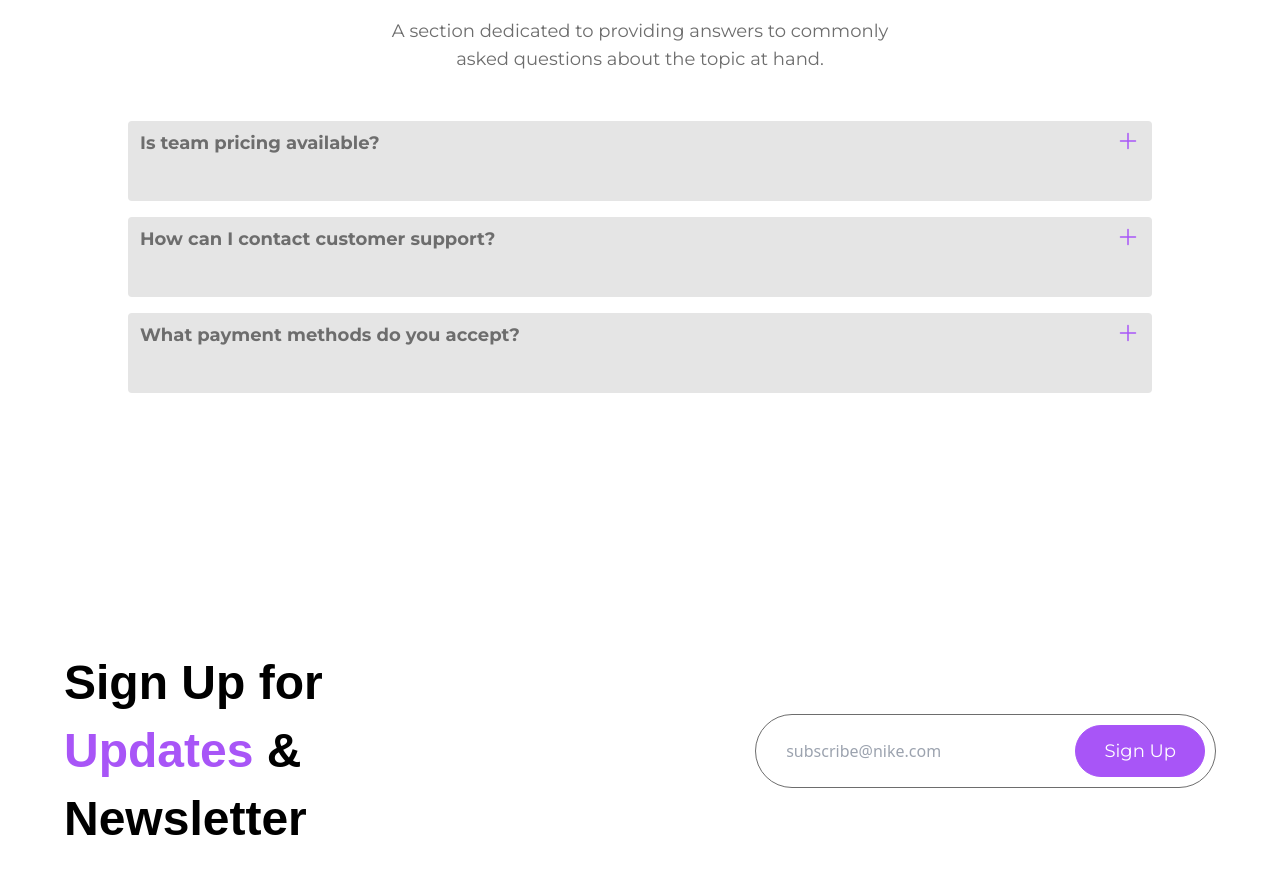
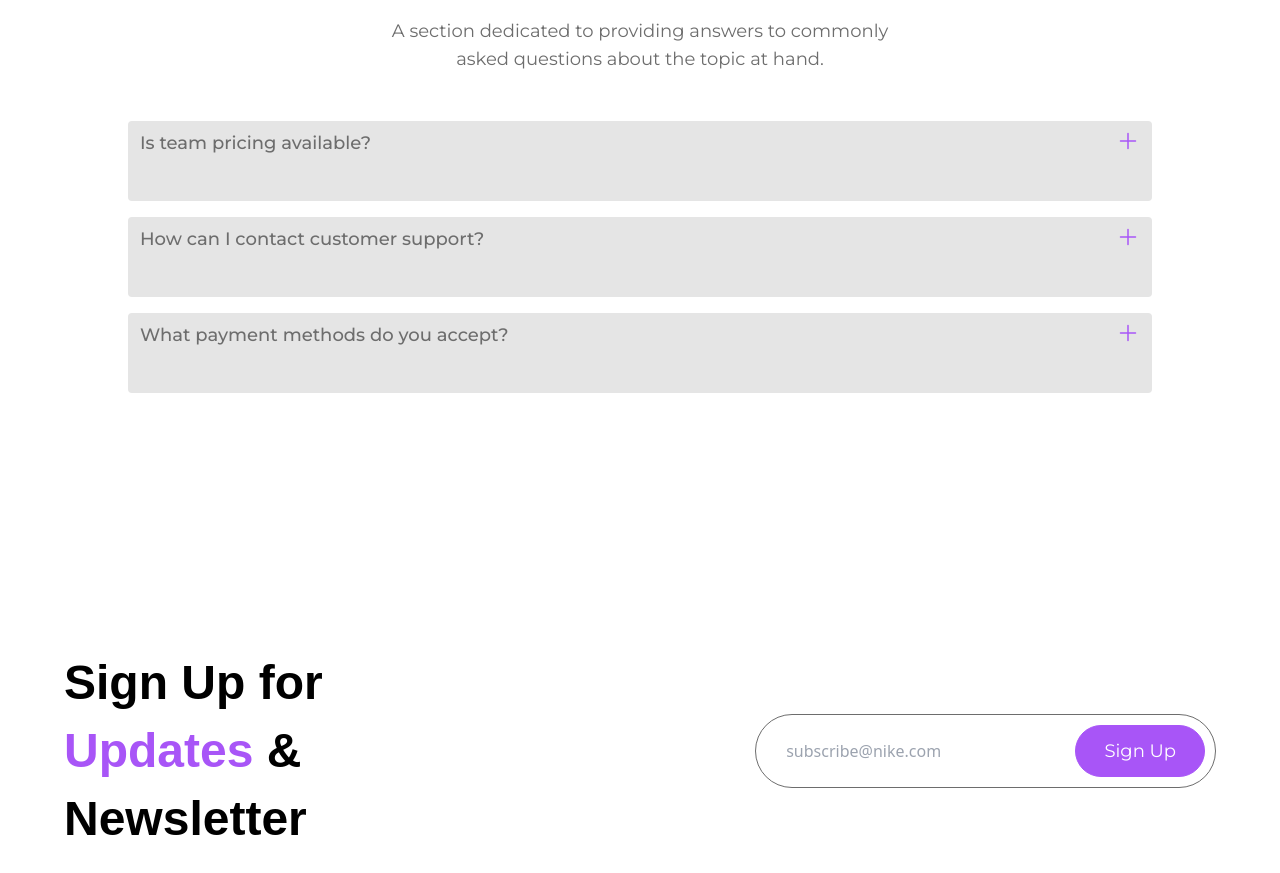
Before and after one commit to ministrov/nike-react-tailwilnd, a React (Vite) app: page / in a window 1280 px wide. Shown: the part 4548-5421 px from the top of the page. Built offline with nearby package versions, Linux system fonts and the light colour scheme; a web font is replaced by a local one.

Commit message:
fix: check all stuff over the project

```diff
--- a/src/components/MyDisclosure.jsx
+++ b/src/components/MyDisclosure.jsx
@@ -9,7 +9,7 @@ function MyDisclosure() {
       <Disclosure>
         {({ open }) => (
           <>
-            <Disclosure.Button className="flex justify-between max-h-20 lg:min-h-20 py-2 px-3 info-text font-bold max-sm:info-text-sm cursor-pointer bg-neutral-200 rounded">
+            <Disclosure.Button className="flex justify-between max-h-20 lg:min-h-20 py-2 px-3 info-text font-medium max-sm:info-text-sm cursor-pointer bg-neutral-200 rounded">
               Is team pricing available?
               <div className="flex flex-row-reverse h-6 w-6 max-sm:h-9 max-sm:w-2/5 text-purple-500">
                 {open ? <Minus/> : <Plus/>}
@@ -26,7 +26,7 @@ function MyDisclosure() {
       <Disclosure>
         {({ open }) => (
           <>
-            <Disclosure.Button className="flex justify-between max-h-20 lg:min-h-20 py-2 px-3 info-text font-bold max-sm:info-text-sm cursor-pointer bg-neutral-200 rounded">
+            <Disclosure.Button className="flex justify-between max-h-20 lg:min-h-20 py-2 px-3 info-text font-medium max-sm:info-text-sm cursor-pointer bg-neutral-200 rounded">
               How can I contact customer support?
               <div className="flex flex-row-reverse  h-6 w-6 max-sm:h-9 max-sm:w-2/5 text-purple-500">
                 {open ? <Minus/> : <Plus/>}
@@ -42,7 +42,7 @@ function MyDisclosure() {
       <Disclosure>
         {({ open }) => (
           <>
-            <Disclosure.Button className="flex justify-between max-h-20 lg:min-h-20 py-2 px-3 info-text font-bold max-sm:info-text-sm cursor-pointer bg-neutral-200 rounded">
+            <Disclosure.Button className="flex justify-between max-h-20 lg:min-h-20 py-2 px-3 info-text font-medium max-sm:info-text-sm cursor-pointer bg-neutral-200 rounded">
               What payment methods do you accept?
               <div className="flex flex-row-reverse  h-6 w-6 max-sm:h-9 max-sm:w-2/5 text-purple-500">
                 {open ? <Minus/> : <Plus/>}
--- a/src/sections/Hero.jsx
+++ b/src/sections/Hero.jsx
@@ -6,16 +6,7 @@ import { shoes, statistics } from "../constants";
 import { bigShoe1 } from "../assets/images";
 
 const Hero = () => {
-  const [bigShoeImg, setBigShoeImg] = useState(bigShoe1)
-
-  // const newStatistics = statistics.every(stat => stat.label.length > 5);
-
-  // useEffect(() => {
-  //   console.log(typeof (5 + '5'));
-
-  //   console.log(newStatistics);
-  //   console.log(typeof newStatistics);
-  // }, [newStatistics])
+  const [bigShoeImg, setBigShoeImg] = useState(bigShoe1);
 
   return (
     <section
```
